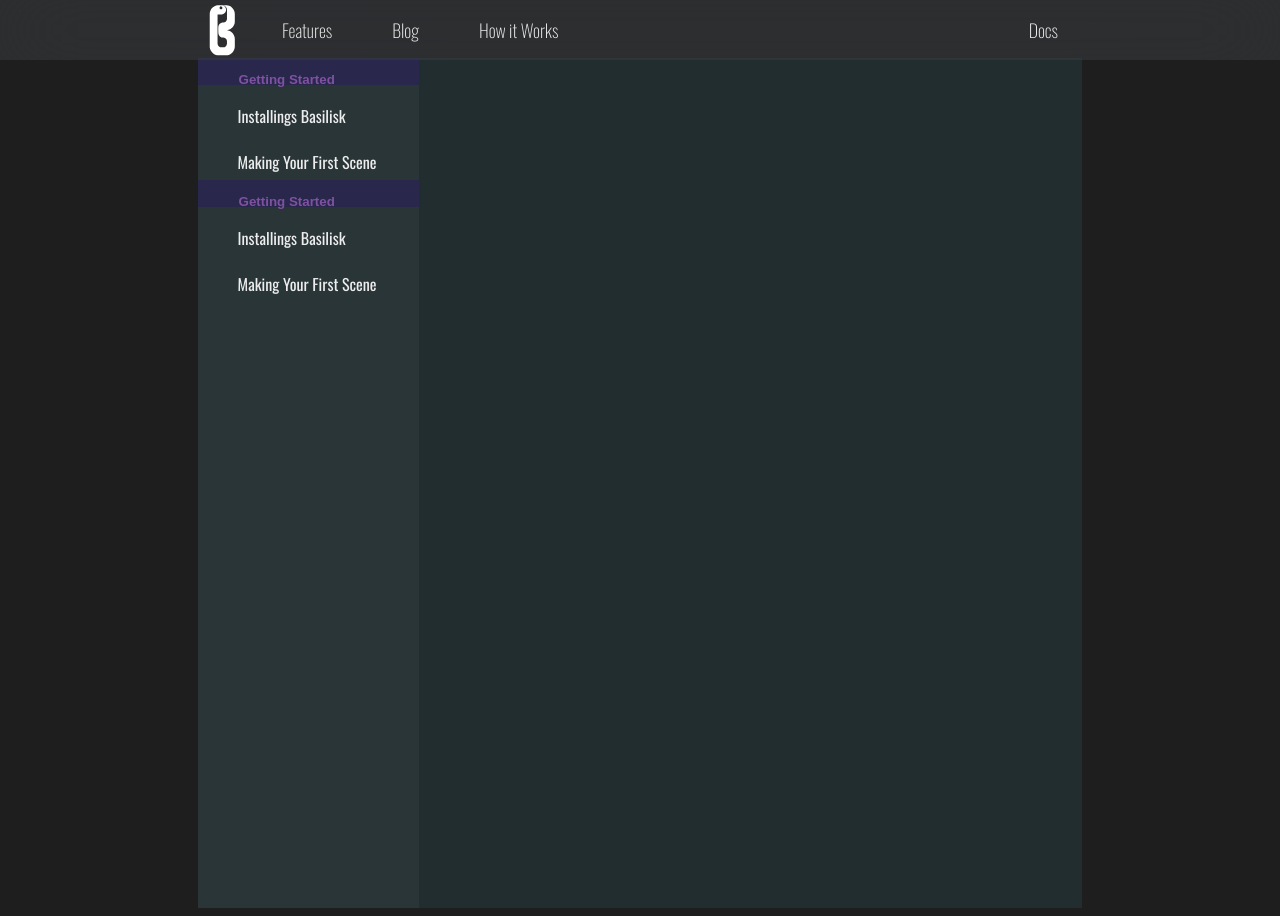
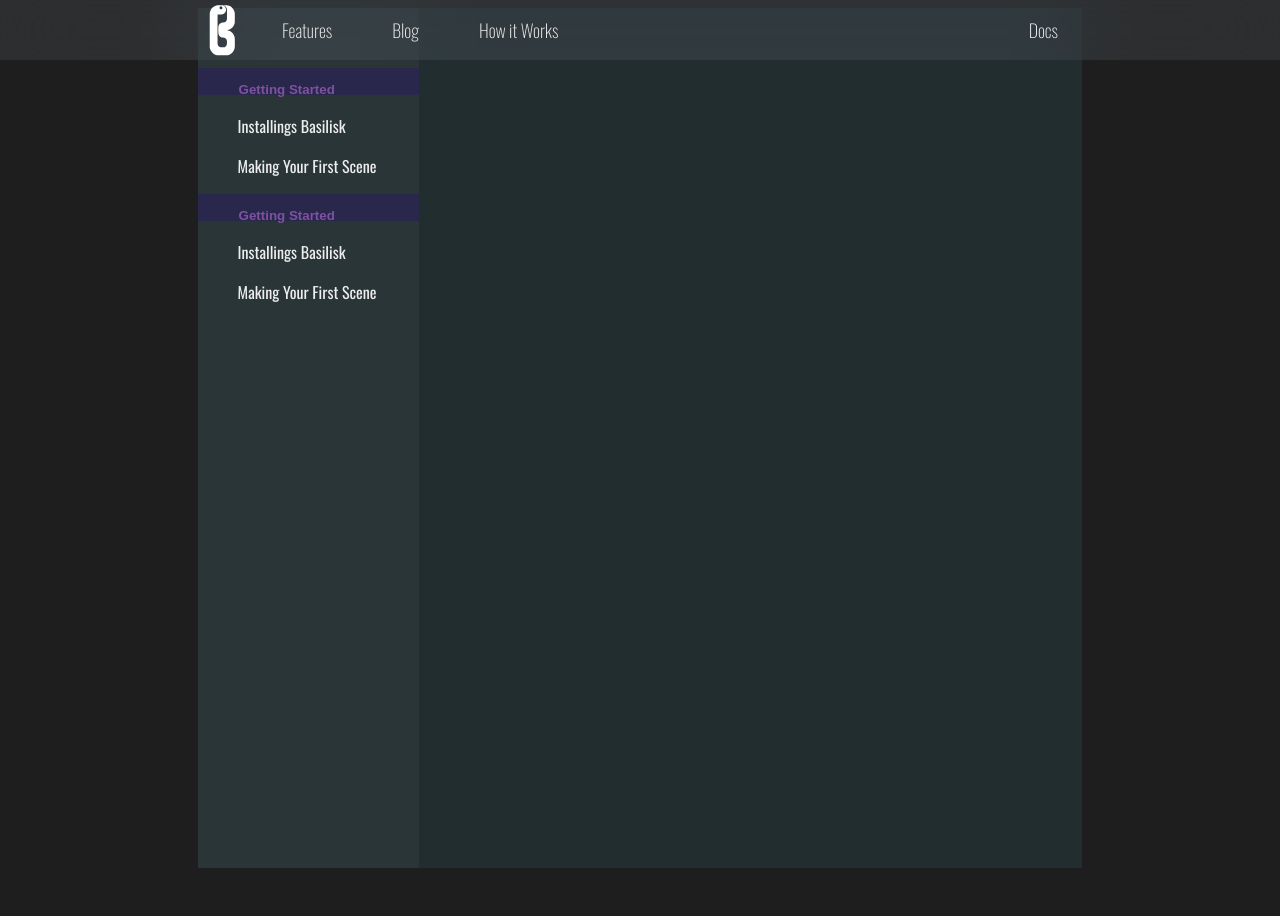
Before and after one commit to IsaacLagoy/BasiliskWebsite, a SvelteKit app: page /docs in a window 1280 px wide. After the commit the page ends 876 px from the top, so only its background shows below. Built offline with nearby package versions, Linux system fonts and the light colour scheme; some icons are missing.

Commit message:
Added markdown to docs

```diff
--- a/package.json
+++ b/package.json
@@ -14,6 +14,7 @@
 		"@sveltejs/kit": "^2.0.0",
 		"@sveltejs/vite-plugin-svelte": "^4.0.0",
 		"@types/markdown-it": "^14.1.2",
+		"mdsvex": "^0.12.3",
 		"svelte": "^5.0.0",
 		"svelte-check": "^4.0.0",
 		"typescript": "^5.0.0",
--- a/src/lib/SideBarMenu.svelte
+++ b/src/lib/SideBarMenu.svelte
@@ -72,7 +72,6 @@
     .menu-item {
         color: var(--white);
         padding-left: 20px;
-        height: 30px;
     }
 
     .chevron {
--- a/src/lib/app.css
+++ b/src/lib/app.css
@@ -12,7 +12,6 @@ div.page-center {
     width: 70%;
     margin: auto;
     margin-top: 0px;
-    padding-top: 50px;
 }
 
 .center {
--- a/src/routes/+layout.svelte
+++ b/src/routes/+layout.svelte
@@ -47,11 +47,11 @@
         background-color: rgba(134,144,154,.15);
         -webkit-backdrop-filter: blur(40px);
         backdrop-filter: blur(40px);
-        position: absolute;
+        position: fixed;
         left: 0;
         top: 0;
         width: 100%;
-        z-index: 2;
+        z-index: 8;
     }
 
     .top-nav-ui {
--- a/src/routes/docs/+layout.svelte
+++ b/src/routes/docs/+layout.svelte
@@ -1,9 +1,4 @@
 <script lang='ts'>
-    import {
-        Row,
-        Column
-    } from 'carbon-components-svelte';
-
     import SideBarMenu from '$lib/SideBarMenu.svelte';
 </script>
 
@@ -32,11 +27,12 @@
 <style>
     .side-bar {
         background-color: var(--medium-blue);
-        min-height: 100vh;
+        height: 100vh;
         width: 25%;
         display: flex;
         flex-direction: column;
         justify-content: flex-start;
+        padding-top: 60px;
     }
 
     .doc-page {
@@ -45,6 +41,7 @@
         min-height: 100vh;
         width: 75%;
     }
+
     .page-center {
         position: relative;
         width: 70%;
--- a/src/routes/docs/[slug]/Markdown.svelte
+++ /dev/null
@@ -1,6 +0,0 @@
-<script>
-    import MarkdownIt from 'markdown-it';
-    import my_markdown from '$lib';
-
-    const md = new MarkdownIt();
-</script>
--- a/svelte.config.js
+++ b/svelte.config.js
@@ -6,7 +6,7 @@ const config = {
     adapter: adapter({
       runtime: 'nodejs18.x',
     }),
-  },
+  }
 };
 
 export default config;
```
Also changed, not shown: src/routes/docs/[slug]/+page.server.ts (deleted, +0 -11 lines), src/routes/docs/[slug]/+page.svelte (+25 -7 lines), 1 other file (tests, documents, lock files or other folders).
